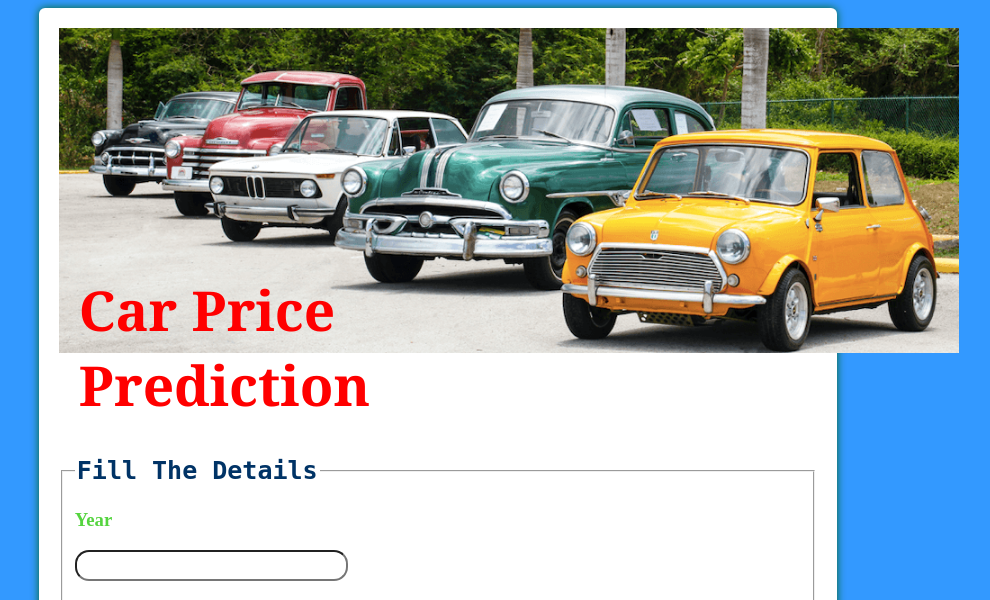
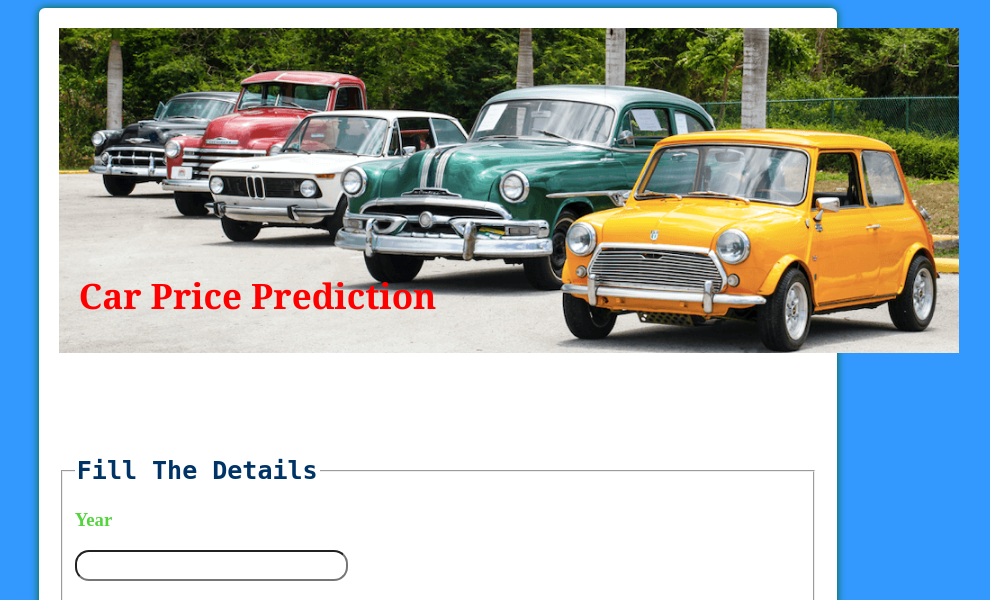
Before and after one commit to nair-sandeep/car-prediction, a Flask app: page / in a window 1280 px wide. Shown: the top 600 px of the page, without its empty margins (222-1212 px from the left). Run offline with Flask 2, Linux system fonts and the light colour scheme; parts of the project's set-up code (start-up, migrations or seed data) failed here and were passed over.

Commit message:
Update index.html

```diff
--- a/templates/index.html
+++ b/templates/index.html
@@ -100,7 +100,7 @@ form {
 
         #h1 {
             color:red;
-            font-size: 55px;
+            font-size: 35px;
             font-family:Cambria;
             margin-top: -85px;
             padding-left: 20px;
```
